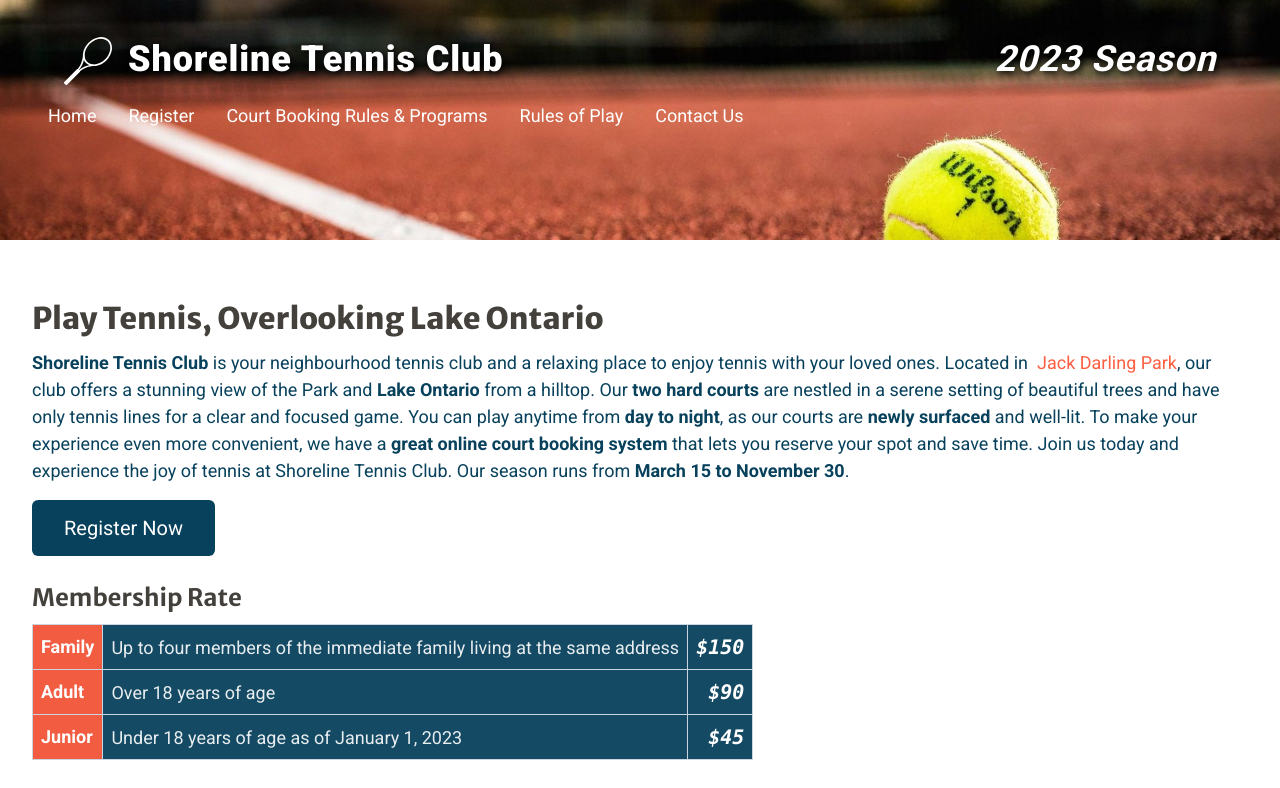
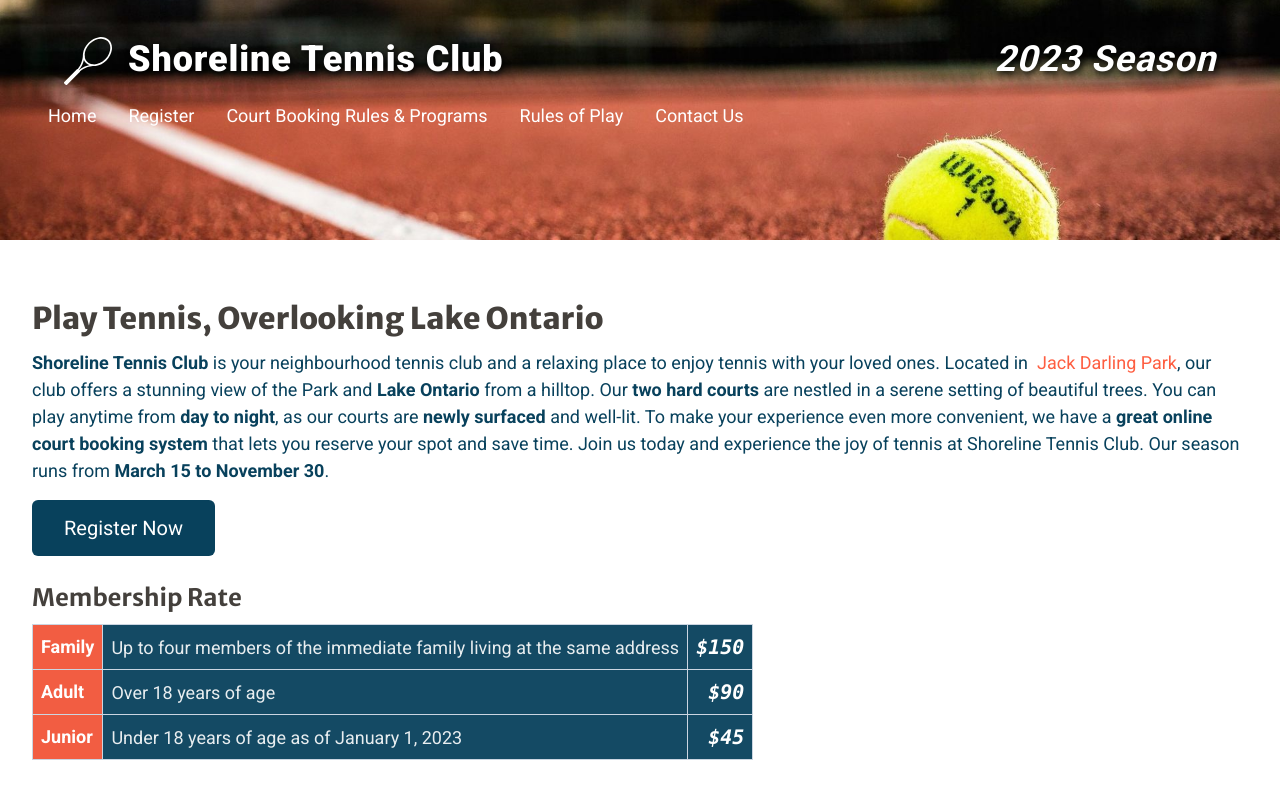
Before and after one commit to jpaas/www.shorelinetennisclub.com, a Next.js app: page / in a window 1280 px wide. Shown: the top 788 px of the page. Built offline with nearby package versions, Linux system fonts and the light colour scheme.

Commit message:
Delete the refernce to tennis lines

```diff
--- a/src/app/page.tsx
+++ b/src/app/page.tsx
@@ -51,7 +51,7 @@ export default function Home() {
             </Link>
             , our club offers a stunning view of the Park and <span className="font-bold">Lake Ontario</span> from a
             hilltop. Our <span className="font-bold">two hard courts</span> are nestled in a serene setting of beautiful
-            trees and have only tennis lines for a clear and focused game. You can play anytime from{" "}
+            trees. You can play anytime from{" "}
             <span className="font-bold">day to night</span>, as our courts are{" "}
             <span className="font-bold">newly surfaced</span> and well-lit. To make your experience even more
             convenient, we have a <span className="font-bold">great online court booking system</span> that lets you
```
